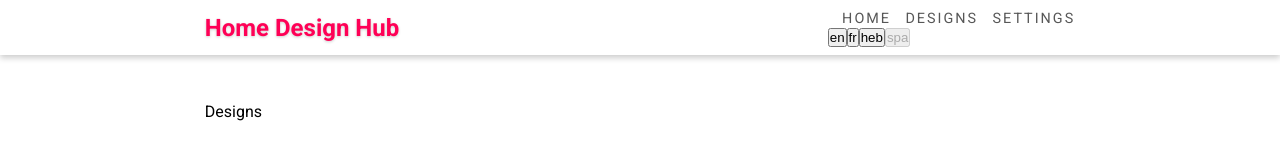
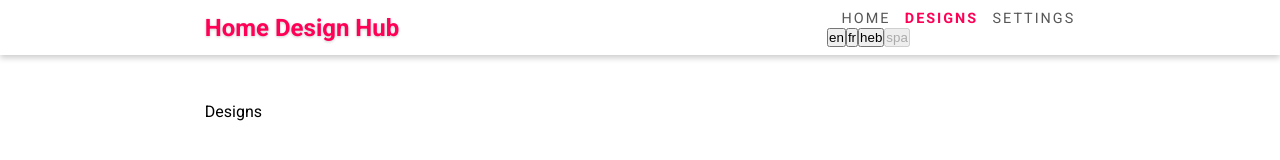
Before and after one commit to NataEn/home_appliances_app, a React (Create React App) app: page /designs in a window 1280 px wide. Shown: the top 160 px of the page. Built offline with nearby package versions, Linux system fonts and the light colour scheme.

Commit message:
setting links

```diff
--- a/src/App.tsx
+++ b/src/App.tsx
@@ -22,7 +22,6 @@ function App() {
             <Route path="/" element={<Home />}/>
             <Route path="/settings" element={<Settings />}/>
             <Route path="/designs" element={<Designs />}/>
-
           </Routes>
         </div>
         <Footer />
--- a/src/components/Navbar/Navbar.tsx
+++ b/src/components/Navbar/Navbar.tsx
@@ -1,4 +1,5 @@
 import React, { FC, useEffect, useRef, useState } from "react";
+import {Link} from "react-router-dom"
 import SidebarBtn from "../SidebarBtn/SidebarBtn"
 import Sidebar from "../Sidebar/Sidebar";
 import Navlink, { NavlinkElement} from "../Navlink/Navlink";
@@ -20,7 +21,7 @@ const Navbar: FC = () => {
     return (
         <>
             <div className="navbar container">
-                <a href="#!" className="logo"> Home Design Hub</a>
+                <Navlink path={"/"} value={"Home Design Hub"} key={"Home Design Hub"} className="logo" name={"logo"}/>
                 <div className="nav-links">
                     {navlinks.map((link: NavlinkElement )=>< Navlink name={link.name} path={link.path} value={link.value} key={link.name}/>)}
                     <Lang/>
--- a/src/components/Navbar/const.ts
+++ b/src/components/Navbar/const.ts
@@ -5,19 +5,19 @@ export const navlinks: NavlinkElement[] = [
     {
         value: "Home",
         name: "home",
-        path: "#!",
+        path: "/",
         icon: faHome,
     },
     {
         value: "Designs",
         name: "designs",
-        path: "#!",
+        path: "/designs",
         icon: faList,
     },
     {
         value: "Settings",
         name: "settings",
-        path: "#!",
+        path: "/settings",
         icon: faCog,
     },
 ]
--- a/src/components/Navlink/Navlink.tsx
+++ b/src/components/Navlink/Navlink.tsx
@@ -1,6 +1,7 @@
 import React, { FC, JSX } from "react";
 import { IconDefinition} from "@fortawesome/free-solid-svg-icons"
 import { FontAwesomeIcon } from "@fortawesome/react-fontawesome"
+import { Link, useLocation } from "react-router-dom";
 
 
 export interface NavlinkElement {
@@ -13,10 +14,11 @@ export interface NavlinkElement {
 
 
 const Navlink :FC<NavlinkElement> = ( {value, name, path, icon, className} : NavlinkElement): JSX.Element => {
-    return (<a href={path ?? "#!"} key={ name } className={`navlink ${className}`}>
+    const location = useLocation()
+    return (<Link to={path ?? "#!"} key={ name } className={location.pathname === path?`navlink ${className} active`: `navlink ${className}`}>
         {icon && <FontAwesomeIcon icon={icon}/>}
         { value }
-        </a>
+        </Link>
     )
 }
 
--- a/src/components/Sidebar/Sidebar.scss
+++ b/src/components/Sidebar/Sidebar.scss
@@ -39,3 +39,9 @@
         }
     }
 }
+
+@media screen and (max-width: 768px) {
+    .sidebar {
+        padding-top: 13vw;
+    }
+}
```
